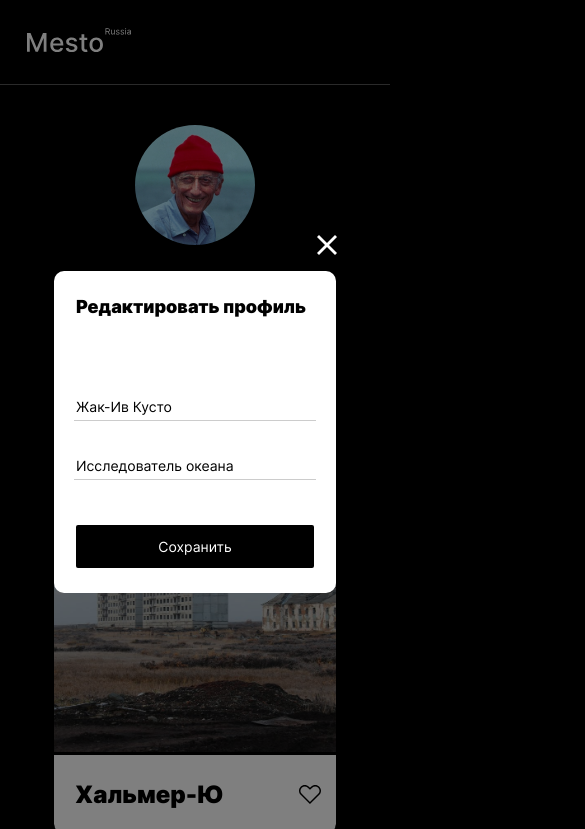
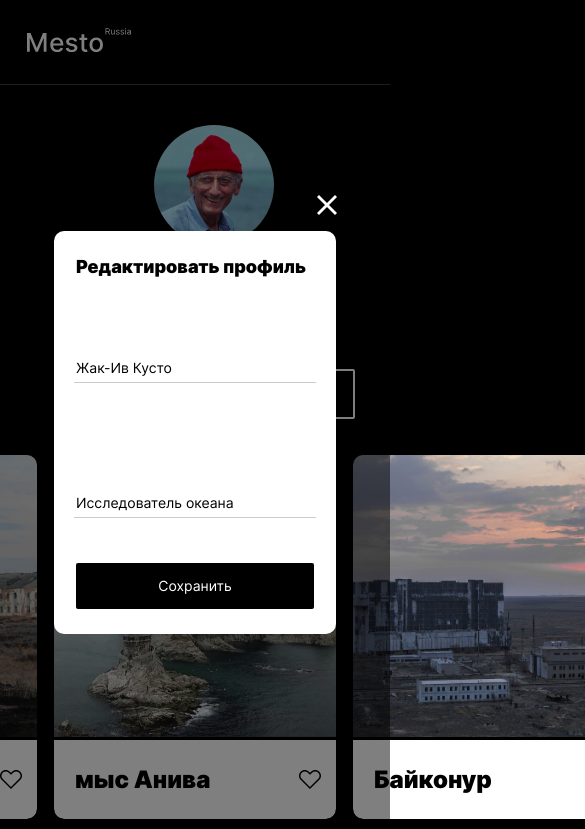
Before and after one commit to syntexs/mesto, a plain HTML site: page index.html in a window 390 px wide. Both pictures are taken after a click on the button 298 px from the left and 283 px from the top of the page. Shown: the top 829 px of the page, 585 px wide, since content can reach past the window. Drawn offline with Linux system fonts and the light colour scheme.

Commit message:
fix: доработки первой итерации

```diff
--- a/blocks/elements/__info/elements__info.css
+++ b/blocks/elements/__info/elements__info.css
@@ -6,7 +6,7 @@
   color: #000;
   border-bottom-left-radius: 10px;
   border-bottom-right-radius: 10px;
-  height: 79px;
+  min-height: 79px;
   align-items: center;
   padding-left: 21px;
   padding-right: 15px;
--- a/blocks/elements/__like/elements__like.css
+++ b/blocks/elements/__like/elements__like.css
@@ -7,3 +7,6 @@
   background-repeat: no-repeat;
   background-position: center;
 }
+.elements__like:hover{
+  opacity: 0.6;
+}
--- a/blocks/footer/footer.css
+++ b/blocks/footer/footer.css
@@ -6,3 +6,8 @@
   max-width: 880px;
   width: 100%;
 }
+@media screen and (max-width: 880px) {
+  .footer {
+    margin-top: 48px;
+  }
+}
--- a/blocks/header/__logo/header__logo.css
+++ b/blocks/header/__logo/header__logo.css
@@ -13,3 +13,6 @@
     margin-left: 27px;
   }
 }
+.header__logo:hover{
+  opacity: 0.6;
+}
--- a/blocks/header/header.css
+++ b/blocks/header/header.css
@@ -1,16 +1,16 @@
 .header{
   width: 100%;
   max-width: 880px;
-  height: 74px;
+  min-height: 74px;
   margin-top: 45px;
   margin-bottom: 40px;
-  border-bottom: 1px solid #545454;
+  border-bottom: 1px solid rgba(84, 84, 84, 0.7);
   display: flex;
 }
 
 @media screen and (max-width: 880px) {
   .header {
-    height: 56px;
+    min-height: 56px;
     margin-top: 28px;
   }
 }
--- a/blocks/popup/__container/popup__container.css
+++ b/blocks/popup/__container/popup__container.css
@@ -1,9 +1,8 @@
 .popup__container{
 
   max-width: 430px;
-  max-height: 330px;
+  min-height: 330px;
   width: 430px;
-  height: 330px;
   background: #fff;
   color: #000;
   display: flex;
@@ -14,6 +13,6 @@
 @media screen and (max-width: 530px) {
   .popup__container {
     max-width: 282px;
-    max-height: 322px;
+    min-height: 322px;
   }
 }
--- a/blocks/popup/__form/popup__form.css
+++ b/blocks/popup/__form/popup__form.css
@@ -1,15 +1,15 @@
 .popup__form {
   display: flex;
   flex-direction: column;
-  justify-content: center;
+  justify-content: flex-start;
   align-items: center;
   max-width: 430px;
-  max-height: 330px ;
+  min-height: 330px ;
 }
 
 @media screen and (max-width: 530px) {
   .popup__form  {
     max-width: 282px;
-    max-height: 322px;
+    min-height: 322px;
   }
 }
--- a/blocks/popup/__name/popup__name.css
+++ b/blocks/popup/__input/popup__input.css
@@ -1,19 +1,24 @@
-.popup__name{
+.popup__input{
   max-width: 358px;
   height: 27px;
   width: 100%;
   border: 0;
   border-bottom: 1px solid rgba(0, 0, 0, 0.2);
-  margin-bottom: 30px;
+  font-style: normal;
+  font-weight: normal;
+  font-size: 14px;
+  line-height: 17px;
+
 }
 @media screen and (max-width: 530px) {
-  .popup__name {
+  .popup__input {
     max-width: 238px;
     margin-left: 20px;
     margin-right: 20px;
     margin-top: 75px;
-    font-weight: normal;
-    font-size: 14px;
-    line-height: 17px;
   }
 }
+
+.popup__input:nth-child(2) {
+  margin-bottom: 30px;
+}
--- a/blocks/popup/__specialization/popup__specialization.css
+++ /dev/null
@@ -1,18 +0,0 @@
-.popup__specialization {
-  max-width: 358px;
-  height: 27px;
-  width: 100%;
-  border: 0;
-  border-bottom: 1px solid rgba(0, 0, 0, 0.2);
-}
-@media screen and (max-width: 530px) {
-  .popup__specialization {
-    max-width: 238px;
-    margin-left: 20px;
-    margin-right: 20px;
-    font-weight: normal;
-    font-size: 14px;
-    line-height: 17px;
-
-  }
-}
--- a/blocks/popup/__title/popup__title.css
+++ b/blocks/popup/__title/popup__title.css
@@ -7,7 +7,6 @@
 @media screen and (max-width: 530px) {
   .popup__title {
     font-style: normal;
-    font-weight: 900;
     font-size: 18px;
     line-height: 22px;
     width: 238px;
--- a/blocks/profile/__description/profile__description.css
+++ b/blocks/profile/__description/profile__description.css
@@ -4,6 +4,10 @@
   font-weight: normal;
   font-size: 18px;
   line-height: 22px;
+  text-overflow: ellipsis;
+  white-space: wrap;
+  overflow: hidden;
+  max-width: 500px;
 }
 
 @media screen and (max-width: 880px) {
--- a/blocks/profile/__name/profile__name.css
+++ b/blocks/profile/__name/profile__name.css
@@ -4,7 +4,13 @@
   font-size: 42px;
   line-height: 48px;
   margin: 0;
+  text-overflow: ellipsis;
+  white-space: wrap;
+  overflow: hidden;
+  max-width: 500px;
+  hyphens: auto;
 }
+
 @media screen and (max-width: 880px) {
   .profile__name {
     font-size: 27px;
--- a/blocks/profile/profile.css
+++ b/blocks/profile/profile.css
@@ -13,5 +13,6 @@
     flex-direction: column;
     margin-left: 19px;
     margin-right: 19px;
+    margin-bottom: 36px;
   }
 }
--- a/index.html
+++ b/index.html
@@ -11,14 +11,15 @@
       <header class="header">
         <a href="#" class="header__logo"></a>
       </header>
+      <main>
       <section class="profile">
         <img src="./images/image.png" class="profile__avatar" alt="фото профиля">
         <div class="profile__info">
           <h1 class="profile__name">Жак-Ив Кусто</h1>
-          <button class="profile__edit-button"></button>
+          <button  type="button" class="profile__edit-button"></button>
           <p class="profile__description">Исследователь океана</p>
         </div>
-        <button class="profile__add-button"></button>
+        <button  type="button" class="profile__add-button"></button>
       </section>
       <section class="elements">
         <div class="elements__item">
@@ -64,16 +65,17 @@
           </div>
         </div>
       </section>
+    </main>
       <footer class="footer">
         <p class="footer__copyright">© 2020 Mesto Russia</p>
       </footer>
       <div class="popup" >
         <button type="button" class="popup__close"></button>
         <div class="popup__container">
-          <form class="popup__form" >
+          <form  name="form" class="popup__form" >
             <h2 class="popup__title">Редактировать профиль</h2>
-            <input type="text" name="name" class="popup__name" placeholder="Имя">
-            <input type="text" name="specialization" class="popup__specialization" placeholder="Профессия">
+            <input type="text" name="name" class="popup__input popup__input_type_name" placeholder="Имя">
+            <input type="text" name="job" class="popup__input popup__input_type_job" placeholder="Профессия">
             <button class="popup__submit" type="submit">Сохранить</button>
           </form>
         </div>
--- a/pages/index.css
+++ b/pages/index.css
@@ -21,8 +21,7 @@
 @import url(../blocks/popup/popup.css);
 @import url(../blocks/popup/__container/popup__container.css);
 @import url(../blocks/popup/__title/popup__title.css);
-@import url(../blocks/popup/__name/popup__name.css);
-@import url(../blocks/popup/__specialization/popup__specialization.css);
+@import url(../blocks/popup/__input/popup__input.css);
 @import url(../blocks/popup/__submit/popup__submit.css);
 @import url(../blocks/popup/__close/popup__close.css);
 @import url(../blocks/popup/_opened/popup_opened.css);
--- a/scripts/index.js
+++ b/scripts/index.js
@@ -2,8 +2,8 @@ let profile = document.querySelector('.profile');
 let popup = document.querySelector('.popup');
 let popupCloseButton = document.querySelector('.popup__close');
 let profileEditButton = profile.querySelector('.profile__edit-button');
-let inputName = document.querySelector('.popup__name');
-let inputSpec = document.querySelector('.popup__specialization');
+let inputName = document.querySelector('.popup__input_type_name');
+let inputSpec = document.querySelector('.popup__input_type_job');
 let profileName = document.querySelector('.profile__name');
 let profileDesc = document.querySelector('.profile__description');
 let form = document.querySelector('.popup__form');
@@ -28,7 +28,7 @@ function formSubmitHandler (event) {
   event.preventDefault();
   profileName.textContent = inputName.value;
   profileDesc.textContent = inputSpec.value;
+  submitButton.addEventListener('click', togglePopup);
 
 }
 form.addEventListener('submit', formSubmitHandler);
-submitButton.addEventListener('click', togglePopup);
```
